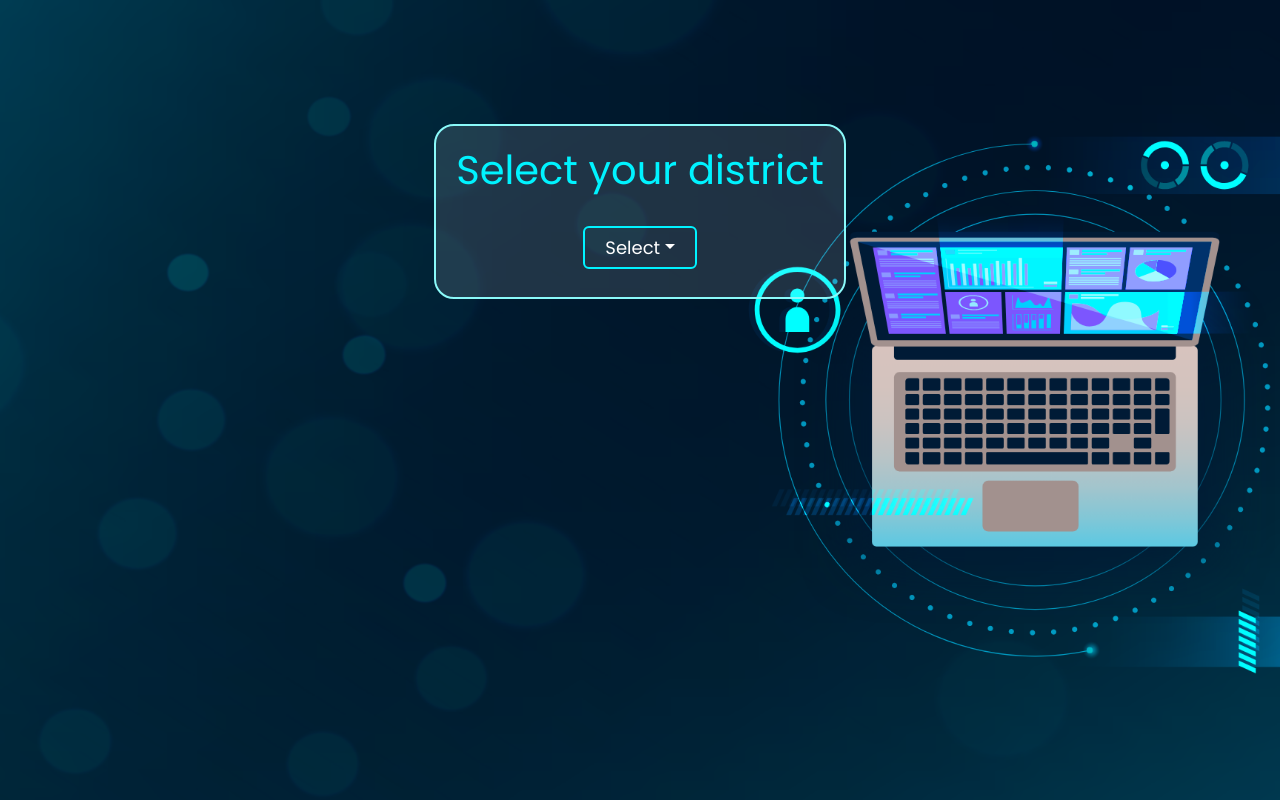
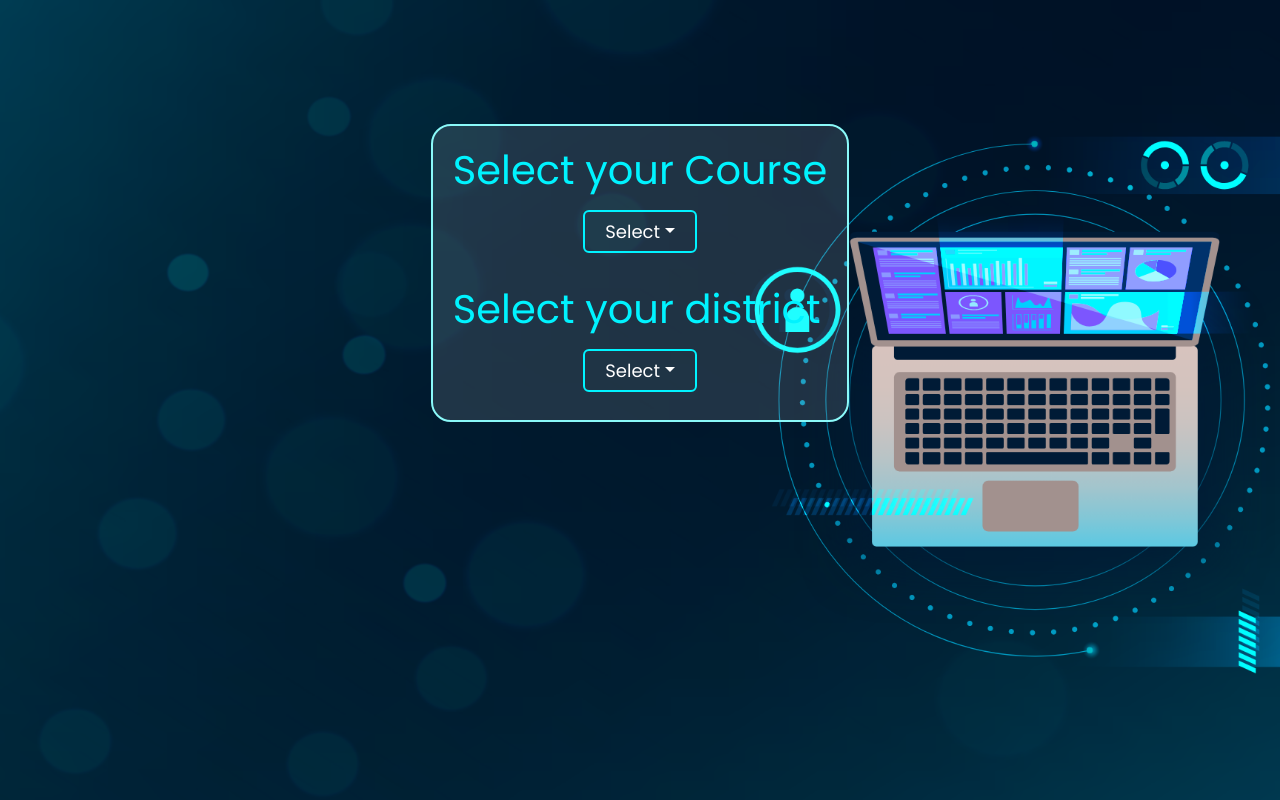
Before and after one commit to avodha-edutech/avodha-aoc-webapp-frontend, a React (Create React App) app: page / in a window 1280 px wide. Built offline with nearby package versions, Linux system fonts and the light colour scheme.

Commit message:
Course Filter Update

```diff
--- a/src/routes/Data.js
+++ b/src/routes/Data.js
@@ -14,15 +14,18 @@ const Data = () => {
     const [message, setMessage] = useState(null);
     const [msgSts, setMsgsts] = useState(false);
     const [divTwo,setDivTwo] = useState(false);
+    const [coursename, setCourseName] = useState(null);
+    const [btntitle, setBtntitle] = useState("Select");
 
     useEffect(() => {
-        if((district)&&district != null)
+        if((district)&&district != null && (coursename)&&coursename != null)
         {
             setLoading(true);
             setDivone(false);
 
             var postData = {
-                district: (district)&&district
+                district: (district)&&district,
+                course: (coursename)&&coursename
             }
             axios.post('https://avodha.net/api/v1/data',(postData)).then((res) => {
                 var rawData = res.data;
@@ -64,8 +67,20 @@ const Data = () => {
         <div className={(loading)&&loading ? 'loader':'hidden-element'}></div>
             <div className={(divone)&&divone ? 'd-flex justify-content-center align-items-center mx-auto p-4' : 'hidden-element'}>
                 <div className='district-selector'>
-                    <h1>Select your district</h1>
-                    <div className='d-flex justify-content-center align-items-center mx-auto p-2 mt-4'>
+                    <h1>Select your Course</h1>
+                        <div className='d-flex justify-content-center align-items-center mx-auto p-2 mt-2'>
+                            <DropdownButton id="dropdown-basic-button" title={(btntitle)&&btntitle}>
+                                <Dropdown.Item onClick={(event) => {setCourseName('Medical Coding'); setBtntitle('Medical Coding')}}>Medical Coding</Dropdown.Item>
+                                <Dropdown.Item onClick={(event) => {setCourseName('MERN Stack'); setBtntitle('MERN Stack')}}>MERN Stack</Dropdown.Item>
+                                <Dropdown.Item onClick={(event) => {setCourseName('Learning Android'); setBtntitle('Learning Android')}}>Learning Android</Dropdown.Item>
+                                <Dropdown.Item onClick={(event) => {setCourseName('Python and Django'); setBtntitle('Python and Django')}}>Python and Django</Dropdown.Item>
+                                <Dropdown.Item onClick={(event) => {setCourseName('Flutter Development'); setBtntitle('Flutter Development')}}>Flutter Development</Dropdown.Item>
+                                <Dropdown.Item onClick={(event) => {setCourseName('UI and UX Design'); setBtntitle('UI and UX Design')}}>UI and UX Design</Dropdown.Item>
+                                <Dropdown.Item onClick={(event) => {setCourseName('.NET'); setBtntitle('.NET')}}>.NET</Dropdown.Item>
+                            </DropdownButton>
+                        </div>
+                    <h1 className='mt-4'>Select your district</h1>
+                    <div className='d-flex justify-content-center align-items-center mx-auto p-2 mt-2'>
                         <DropdownButton id="dropdown-basic-button" title="Select">
                             <Dropdown.Item onClick={(event) => {setDistrict('Trivandrum')}}>Trivandrum</Dropdown.Item>
                             <Dropdown.Item onClick={(event) => {setDistrict('Kollam')}}>Kollam</Dropdown.Item>
@@ -91,7 +106,7 @@ const Data = () => {
             </div>
 
             <div className={(divTwo)&&divTwo ? 'p-4 ani mt-4':'hidden-element'}>
-                <h1 className='text-center'>{(district)&&district}</h1>
+                <h1 className='text-center'>{(coursename)&&coursename + " in "}{(district)&&district}</h1>
                 <div className='table-responsive mt-4'>
                     <Table striped bordered hover variant="dark">
                         <thead>
@@ -99,7 +114,6 @@ const Data = () => {
                             <th>AOC Code</th>
                             <th>Address</th>
                             <th>Batch Start Date</th>
-                            <th>Course Name</th>
                             <th>Vacant Seat</th>
                             <th>Batch Time</th>
                             </tr>
@@ -113,7 +127,6 @@ const Data = () => {
                                             <td>{value.aocCode}</td>
                                             <td>{value.aocAddress}</td>
                                             <td>{value.aocLanguage}</td>
-                                            <td>{value.aocCourse}</td>
                                             <td>{value.aocSeat}</td>
                                             <td>{value.aocBatch}</td>
                                             </tr>
```
